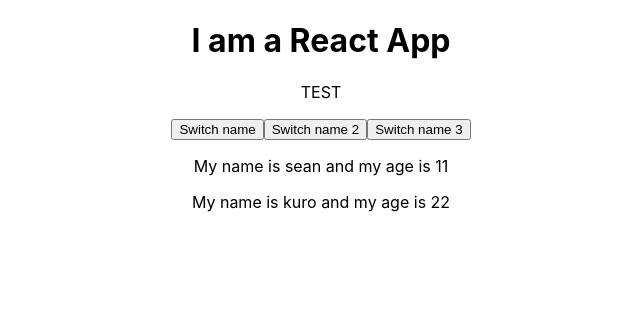
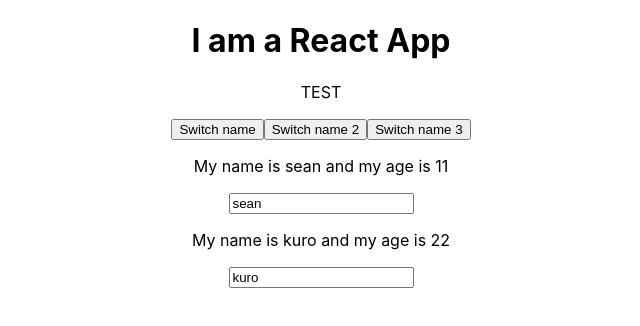
Before and after one commit to seanhuang514/ReactTheCompleteGuide, a React (Create React App) app: page / in a window 1280 px wide. Shown: the top 326 px of the page, without its empty margins (319-959 px from the left). Built offline with nearby package versions, Linux system fonts and the light colour scheme.

Commit message:
[45]Two way binging

```diff
--- a/src/App.js
+++ b/src/App.js
@@ -8,7 +8,7 @@
       { name: 'kuro', age: 22 },
     ],
     another: 'another'
-  }
+  };
 
   switchNameHandle = () => {
     this.setState( {
@@ -22,7 +22,7 @@
       state 定義一開始 class component 的狀態， 用 this.setState 去設定新的值
       新值跟舊值會自動 merge 成一份 data
     */}
-  }
+  };
 
   switchNameHandle2 = (newName='EEEE') => {
     this.setState( {
@@ -31,7 +31,16 @@
         { name: 'sean2222', age: 222 }
       ]
     }, () => console.log(this.state))
-  }
+  };
+
+  onChangeHandler = (event) => {
+    this.setState( {
+      people: [
+        { name: event.target.value, age: 11 },
+        { name: 'kuro', age: 22 }
+      ]
+    }, () => console.log(this.state))
+  };
 
   render() {
     return (
@@ -48,6 +57,7 @@
           name={this.state.people[0].name}
           age={this.state.people[0].age}
           click={this.switchNameHandle2.bind(this,'WWWW')}
+          changed={this.onChangeHandler}
         >
         </Person>
         <Person name={this.state.people[1].name} age={this.state.people[1].age}></Person>
--- a/src/Person/Person.js
+++ b/src/Person/Person.js
@@ -5,6 +5,12 @@
     <div>
       <p onClick={props.click}>My name is {props.name} and my age is {props.age}</p>
       <p>{props.children}</p>
+      {/*
+      Two way binding
+      用 props 傳進來的 function 改變 parent 的 state
+      然後改變過的 state 再經由 props 傳進來顯示在input上
+      */}
+      <input type="text" onChange={props.changed} value={props.name}/>
     </div>
   )
 }
```
